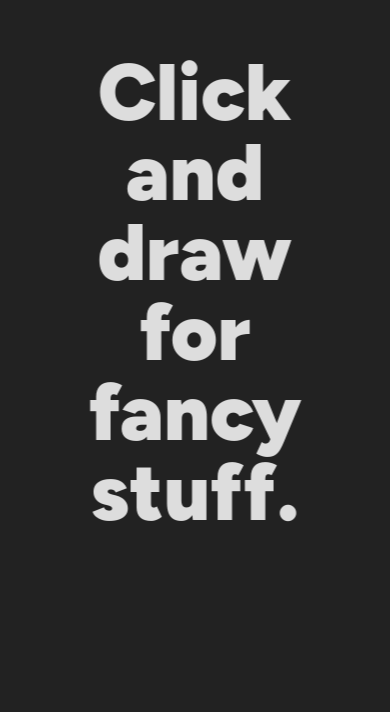
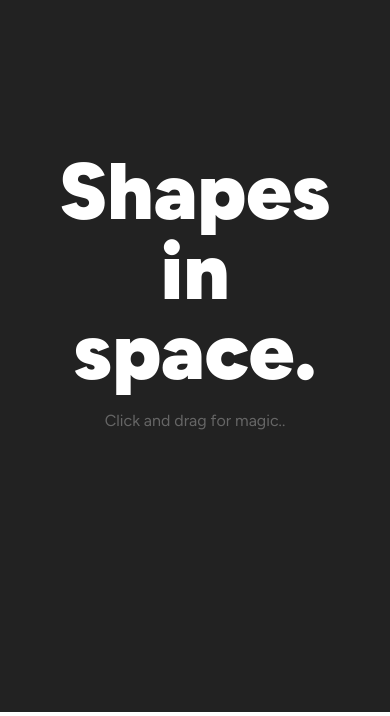
Before and after one commit to HalloJo/shapes-mate, a plain HTML site: page index.html in a window 390 px wide. Shown: the part 132-848 px from the top of the page. Drawn offline with Linux system fonts and the light colour scheme.

Commit message:
Add mobile touch event listeners, add favicon, change text

```diff
--- a/index.html
+++ b/index.html
@@ -4,13 +4,15 @@
     <meta charset="UTF-8" />
     <meta http-equiv="X-UA-Compatible" content="IE=edge" />
     <meta name="viewport" content="width=device-width, initial-scale=1.0" />
-    <title>3D Shapes mate!</title>
+    <link rel="icon" type="image/svg+xml" href="/assets/note.svg" />
+    <title>Shapes in Space</title>
     <link rel="stylesheet" href="/styles/styles.css" />
   </head>
   <body>
     <section>
       <div class="text">
-        <h1>Click and draw for fancy stuff.</h1>
+        <h1>Shapes in space.</h1>
+        <p>Click and drag for magic..</p>
       </div>
     </section>
     <script src="script/three.min.js"></script>
--- a/script/drawer.js
+++ b/script/drawer.js
@@ -123,3 +123,23 @@ document.addEventListener("mousedown", () => {
 document.addEventListener("mouseup", () => {
   isMouseDown = false;
 });
+
+document.addEventListener("touchmove", (event) => {
+  if (isMouseDown) {
+    createShape(event.pageX, event.pageY);
+  }
+});
+
+document.addEventListener("touchstart", () => {
+  isMouseDown = true;
+});
+
+document.addEventListener("touchend", () => {
+  isMouseDown = false;
+});
+
+window.addEventListener("resize", () => {
+  camera.aspect = window.innerWidth / window.innerHeight;
+  camera.updateProjectionMatrix();
+  renderer.setSize(window.innerWidth, window.innerHeight);
+});
--- a/styles/styles.scss
+++ b/styles/styles.scss
@@ -6,19 +6,16 @@
   box-sizing: border-box;
 }
 
+html {
+  position: fixed;
+}
+
 body {
   background-color: transparent;
   color: #fff;
-  position: relative;
+  position: fixed;
   font-family: "Figtree", sans-serif;
-  overflow: hidden;
-}
-
-h1 {
-  font-size: 80px;
-  text-align: center;
-  line-height: 1;
-  font-weight: 900;
+  overscroll-behavior-y: contain;
 }
 
 .text {
@@ -27,5 +24,22 @@ h1 {
   left: 50%;
   transform: translate(-50%, -50%);
   pointer-events: none;
-  mix-blend-mode: difference;
+  text-align: center;
+
+  h1 {
+    font-size: 80px;
+    text-align: center;
+    line-height: 1;
+    font-weight: 900;
+    mix-blend-mode: difference;
+  }
+
+  p {
+    margin: 20px 0 0 0;
+    color: #666;
+  }
 }
+
+canvas {
+  vertical-align: bottom;
+}
```
Also changed, not shown: assets/note.svg (added), styles/styles.css, 1 other file.
